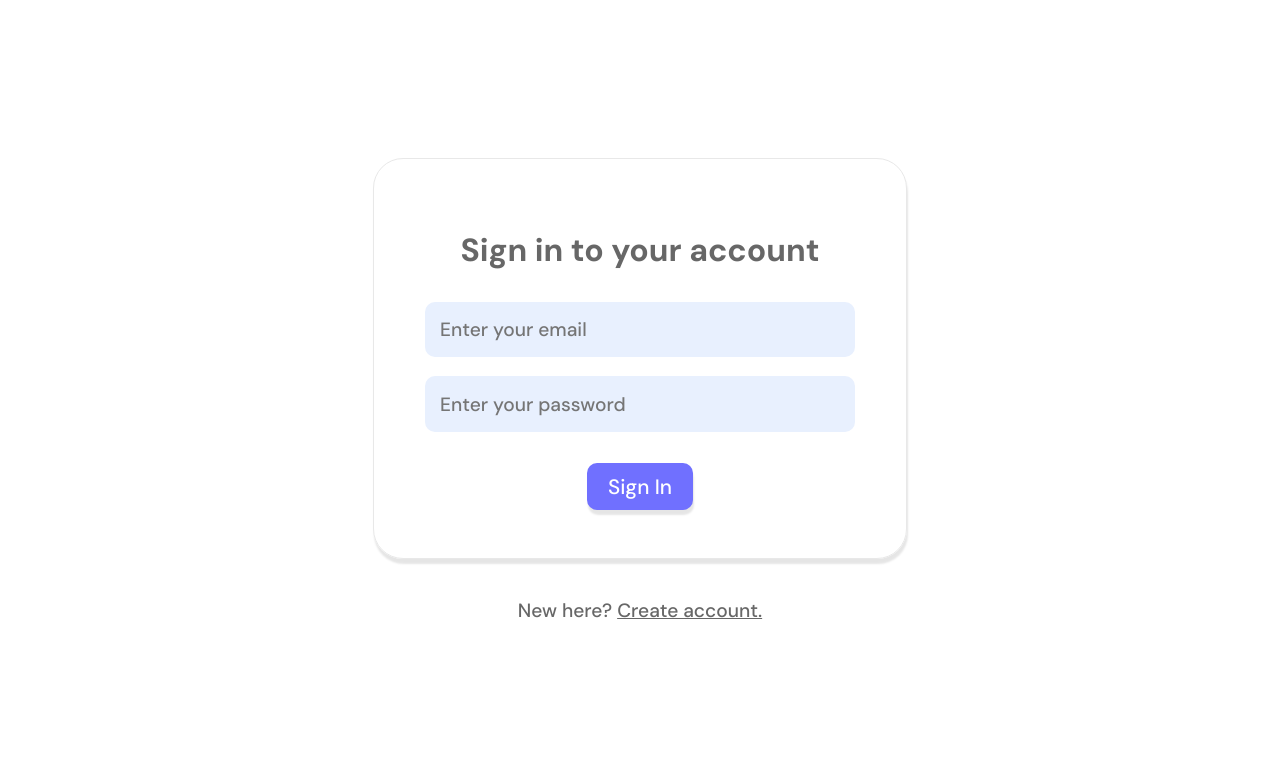
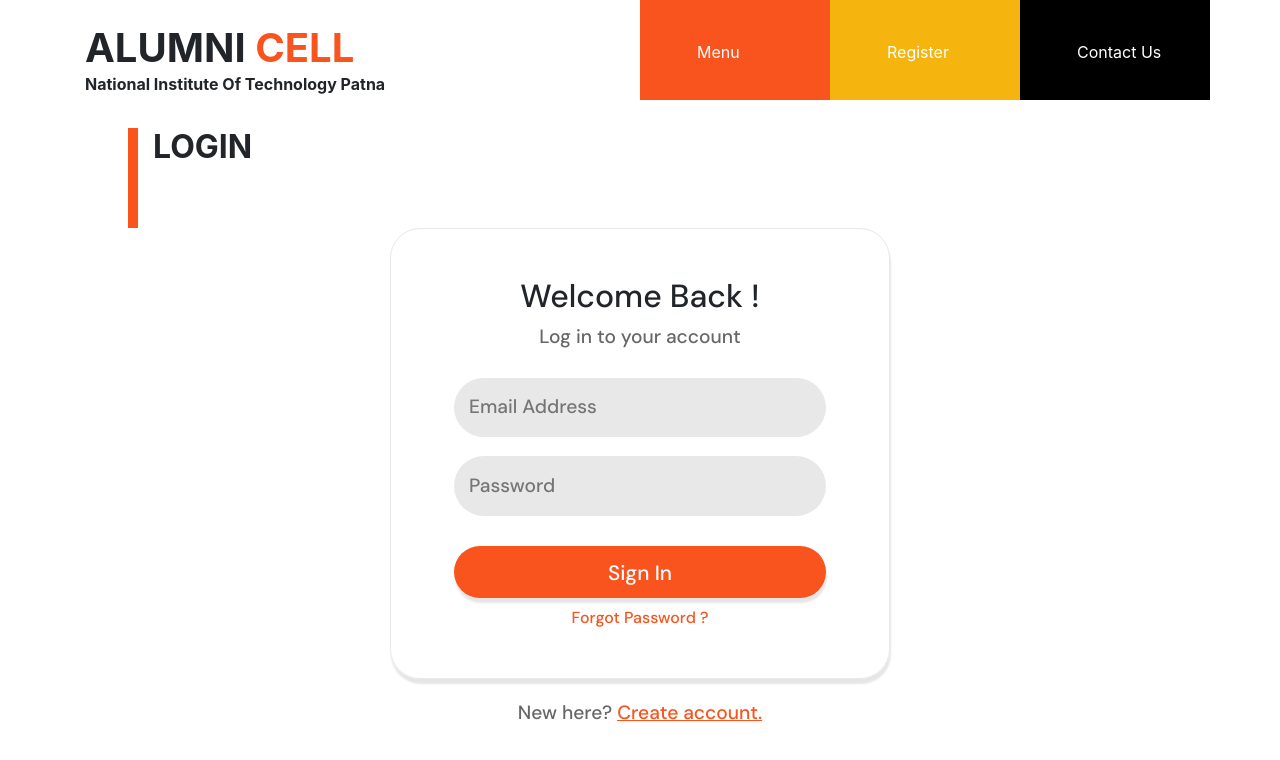
Before and after one commit to Devanshi-123/Alumni_Cell_Portal_NITP, a React (Create React App) app: page /auth in a window 1280 px wide. Shown: the top 760 px of the page. Built offline with nearby package versions, Linux system fonts and the light colour scheme; no server answers.

Commit message:
UI updated

```diff
--- a/public/index.html
+++ b/public/index.html
@@ -9,6 +9,12 @@
       name="description"
       content="Web site created using create-react-app"
     />
+    <!-- CDN for Bootstrap -->
+    <link rel="stylesheet" href="https://cdn.jsdelivr.net/npm/bootstrap@4.6.0/dist/css/bootstrap.min.css" integrity="sha384-B0vP5xmATw1+K9KRQjQERJvTumQW0nPEzvF6L/Z6nronJ3oUOFUFpCjEUQouq2+l" crossorigin="anonymous">
+    <script src="https://code.jquery.com/jquery-3.5.1.slim.min.js" integrity="sha384-DfXdz2htPH0lsSSs5nCTpuj/zy4C+OGpamoFVy38MVBnE+IbbVYUew+OrCXaRkfj" crossorigin="anonymous"></script>
+<script src="https://cdn.jsdelivr.net/npm/bootstrap@4.6.0/dist/js/bootstrap.bundle.min.js" integrity="sha384-Piv4xVNRyMGpqkS2by6br4gNJ7DXjqk09RmUpJ8jgGtD7zP9yug3goQfGII0yAns" crossorigin="anonymous"></script>
+
+
     <link rel="apple-touch-icon" href="%PUBLIC_URL%/logo192.png" />
     <!--
       manifest.json provides metadata used when your web app is installed on a
--- a/src/App.js
+++ b/src/App.js
@@ -2,13 +2,18 @@ import React from 'react';
 import { BrowserRouter as Router, Route, Switch, Redirect } from 'react-router-dom';
 import Auth from './components/auth/Auth';
 import Main from './components/main/Main';
+import Nav from "./components/nav/Nav";
+
 import './App.css';
 
 function App() {
   return (
     <div className="App">
+    <Nav />
+
       <Router>
         <Switch>
+
           <Route path='/auth' component={Auth} />
           <Route path='/main' component={Main} />
           <Redirect to='/auth' from='*' />
--- a/src/components/auth/Auth.js
+++ b/src/components/auth/Auth.js
@@ -1,6 +1,7 @@
 import React, { useState, useEffect } from 'react'
 import SignIn from './signIn/SignIn';
 import SignUp from './signUp/SignUp';
+import Head from "../head/Head";
 import { auth } from '../../helper/Firebase';
 import './Auth.scss';
 import { useHistory } from 'react-router-dom';
@@ -15,19 +16,27 @@ function Auth() {
         })
     }, [])
 
+
     return (
+        <div>
+        <Head
+        title={authType==='signIn'?"LOGIN" : "SIGN UP"}
+       />
         <div className='auth'>
+
             {authType === 'signIn' ?
                 <div className='container'>
                     <SignIn />
-                    <p>New here? <span onClick={() => setAuthType('signUp')}>Create account.</span></p>
+                    <p className="auth-p">New here? <span className="change-color" onClick={() => setAuthType('signUp')}>Create account.</span></p>
                 </div>
                 :
                 <div className='container'>
+
                     <SignUp />
-                    <p>Have an account? <span onClick={() => setAuthType('signIn')}>Sign In.</span></p>
+                    <p className="auth-p">Have an account? <span className="change-color" onClick={() => setAuthType('signIn')}>Sign In.</span></p>
                 </div>
             }
+        </div>
         </div>
     )
 }
--- a/src/components/auth/Auth.scss
+++ b/src/components/auth/Auth.scss
@@ -1,5 +1,5 @@
 .auth{
-    height: 100%;
+    height: 70%;
     width: 100%;
     display: flex;
     align-items: center;
@@ -13,10 +13,13 @@
             cursor: pointer;
             text-decoration: underline;
         }
-        p{
+        .auth-p{
             font-size: 1.2em;
-            margin-top: 2em;
+            margin-top: 1em;
             color: #676767;
+        }
+        .change-color{
+            color: #F9531E;
         }
     }
 }
--- a/src/components/auth/signIn/SignIn.js
+++ b/src/components/auth/signIn/SignIn.js
@@ -19,10 +19,12 @@ function SignIn() {
 
     return (
         <div className='signIn'>
-            <h1>Sign in to your account</h1>
-            <input type='text' placeholder='Enter your email' value={email} onChange={e => setEmail(e.currentTarget.value)} />
-            <input type='password' placeholder='Enter your password' value={password} onChange={e => setPassword(e.currentTarget.value)} />
-            <button onClick={signIn}>Sign In</button>
+        <h2>Welcome Back !</h2>
+            <p >Log in to your account</p>
+            <input type='text' placeholder='Email Address' value={email} onChange={e => setEmail(e.currentTarget.value)} />
+            <input type='password' placeholder='Password' value={password} onChange={e => setPassword(e.currentTarget.value)} />
+            <button  onClick={signIn}>Sign In</button>
+            <a href="#">Forgot Password ?</a>
         </div>
     )
 }
--- a/src/components/auth/signIn/SignIn.scss
+++ b/src/components/auth/signIn/SignIn.scss
@@ -9,30 +9,47 @@
     min-height: 300px;
     border-radius: 30px;
     box-shadow: 1px 5px 2px rgba(0,0,0,.1);
-    color:#676767;
+
+
 
     input{
         font-size: 1.2em;
         padding: .8em;
         border: 0;
         width: 80%;
-        border-radius: 10px;
+        border-radius: 50px;
         margin: .5em 0;
-        background: #e8f0fe;
+        background: #e8e8e8;
         font-family: 'DM Sans', sans-serif;
+    }
+    input:focus{
+        outline: none;
+    }
+    p{
+        color:#676767;
+        font-size: 1.2em;
     }
 
     button{
         font-size: 1.3em;
         border: 0;
         padding: .5em 1em;
-        border-radius: 10px;
+        width: 80%;
         margin-top: 1em;
         cursor: pointer;
         font-family: 'DM Sans', sans-serif;
         box-shadow: 1px 5px 2px rgba(0,0,0,.1);
-        background: #7070ff;
+        background:  #F9531E;
         color: white;
+        border-radius: 50px;
+    }
+    a{
+
+        margin-top: 0.5rem;
+        color: #F9531E ;
+        text-align: right;
+        text-decoration: none;
     }
 
+
 }
--- a/src/components/auth/signUp/SignUp.js
+++ b/src/components/auth/signUp/SignUp.js
@@ -18,9 +18,14 @@ function SignUp() {
     }
     return (
         <div className='signUp'>
-            <h1>Register your account</h1>
-            <input type='text' placeholder='Enter your email' onChange={e => setEmail(e.currentTarget.value)} />
-            <input type='password' placeholder='Enter your password' onChange={e => setPassword(e.currentTarget.value)} />
+        <h2>Create your Account</h2>
+            <p>Connect with your NITP family</p>
+            <input type="text" placeholder='Name' />
+            <input type="text" placeholder='Year of passing' />
+
+            <input type='email' placeholder='Email Address' onChange={e => setEmail(e.currentTarget.value)} />
+            <input type='password' placeholder='Password' onChange={e => setPassword(e.currentTarget.value)} />
+            <input type="password" placeholder='Confirm password' />
             <button onClick={signUp}>Sign Up</button>
         </div>
     )
--- a/src/components/auth/signUp/SignUp.scss
+++ b/src/components/auth/signUp/SignUp.scss
@@ -9,27 +9,34 @@
     min-height: 300px;
     border-radius: 30px;
     box-shadow: 1px 5px 2px rgba(0,0,0,.1);
-    color:#676767;
     input{
         font-size: 1.2em;
         padding: .8em;
         border: 0;
         width: 80%;
-        border-radius: 10px;
+        border-radius: 50px;
         margin: .5em 0;
-        background: #e8f0fe;
+        background: #e8e8e8;
         font-family: 'DM Sans', sans-serif;
+    }
+    input:focus{
+        outline: none;
+    }
+    p{
+        color:#676767;
+        font-size: 1.2em;
     }
     button{
         font-size: 1.3em;
         border: 0;
         padding: .5em 1em;
-        border-radius: 10px;
+        width: 80%;
         margin-top: 1em;
         cursor: pointer;
         font-family: 'DM Sans', sans-serif;
         box-shadow: 1px 5px 2px rgba(0,0,0,.1);
-        background: #7070ff;
+        background:  #F9531E;
         color: white;
+        border-radius: 50px;
     }
 }
--- /dev/null
+++ b/src/components/head/Head.css
@@ -0,0 +1,22 @@
+.head-div{
+    margin-top: 1em;
+}
+.head-colorbox{
+    width: 10px;
+    height:100px;
+    margin-left: 10%;
+    background-color:  #F9531E;
+    display: inline-block;
+    float:left;
+}
+.make-inline{
+    display: inline-block;
+    height:100px;
+    float:left;
+}
+.head-title{
+    padding-left: 15px;
+    font-weight: bold;
+
+    width: fit-content;
+}
--- /dev/null
+++ b/src/components/head/Head.js
@@ -0,0 +1,12 @@
+import React from "react";
+import "./Head.css";
+
+function Head(props) {
+    return (<div className="head-div">
+          <div className="head-colorbox"></div>
+            <div className="make-inline"><h2 className="head-title">{props.title}</h2></div>
+        </div>
+
+    );
+}
+export default Head;
--- /dev/null
+++ b/src/components/nav/Nav.css
@@ -0,0 +1,42 @@
+
+.yellow-box {
+    background-color: #F5B50E;
+  }
+  .orange-box {
+    background-color: #F9531E;
+  }
+  .black-box {
+    background-color: #000000;
+  }
+  .thick{
+
+      font-weight: bold;
+  }
+  .thicker{
+      margin-top: 1.5rem;
+      margin-bottom:0%;
+
+      font-weight: bolder;
+  }
+
+
+  .cell{
+      color: #F9531E;
+  }
+
+  .box {
+    height: 100px;
+
+    color: white;
+
+
+
+  }
+  .box a{
+      color: white;
+      position: absolute;
+      top: 40%;
+      left: 30%;
+
+
+  }
--- /dev/null
+++ b/src/components/nav/Nav.js
@@ -0,0 +1,26 @@
+import React from "react";
+import "./Nav.css"
+
+function Nav() {
+    return (<div className="container">
+        <div className="row">
+            <div className="col-6">
+                <h1 className="thicker">ALUMNI <span className="cell">CELL</span></h1>
+                <p className="thick">National Institute Of Technology Patna</p>
+            </div>
+            <div className="col-2 orange-box box ">
+                <a href="#">Menu</a>
+            </div>
+            <div className="col-2 yellow-box box">
+                <a href="#">Register</a>
+            </div>
+            <div className="col-2 black-box box">
+                <a href="#">Contact Us</a>
+            </div>
+
+        </div>
+    </div>
+
+    );
+}
+export default Nav;
```
